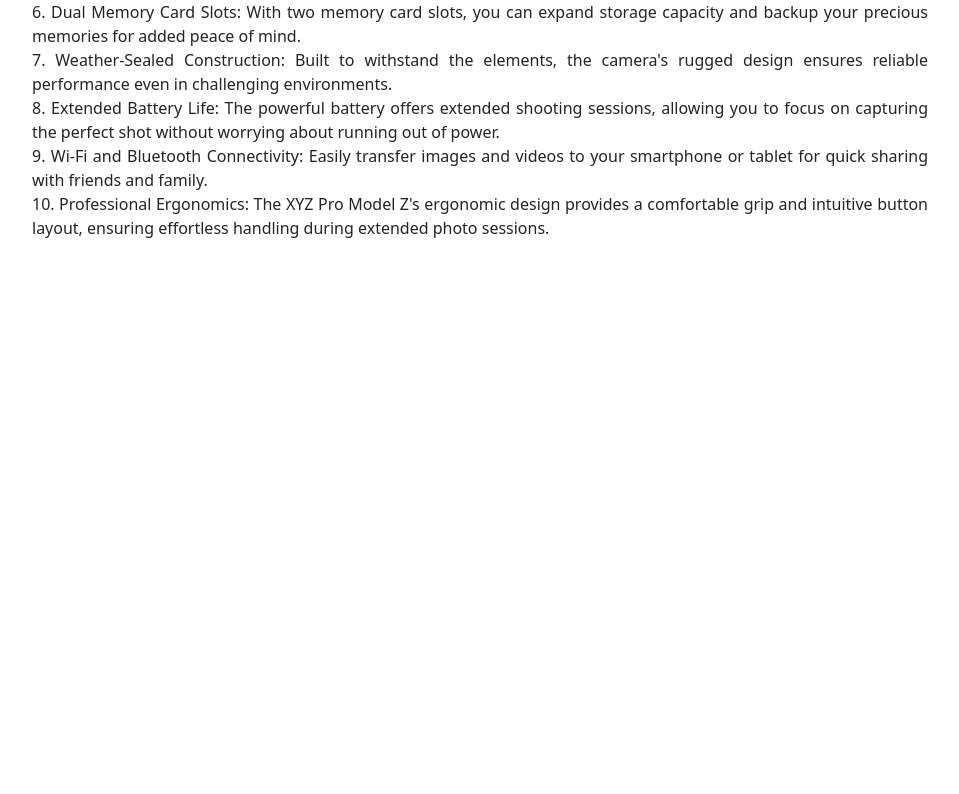
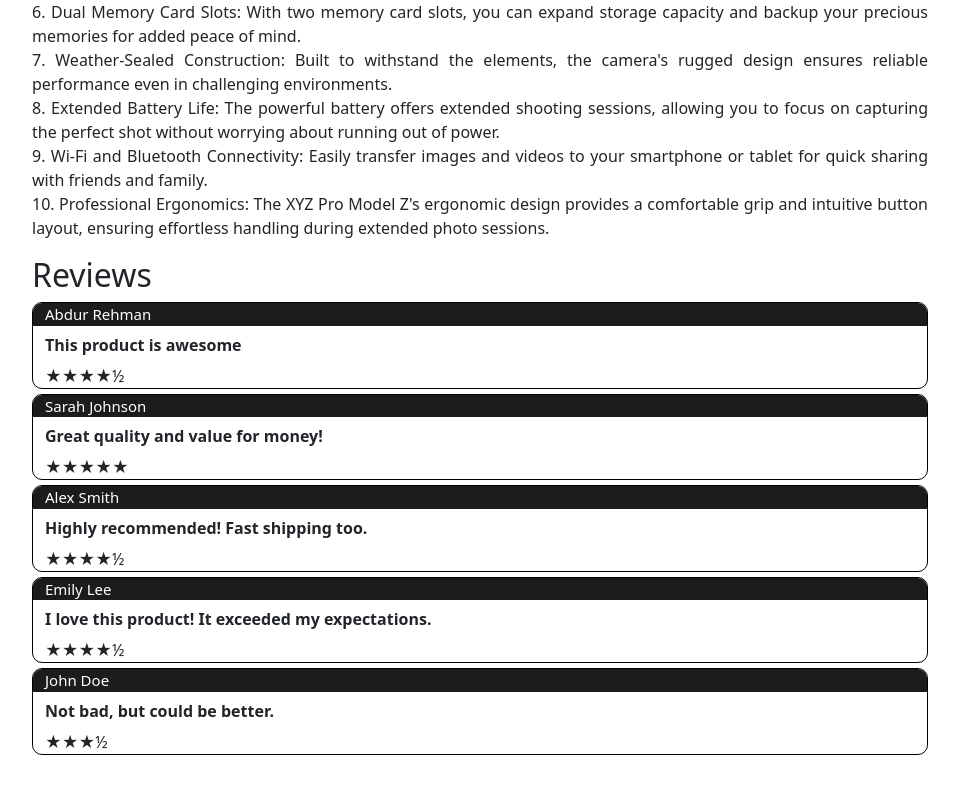
Before and after one commit to Abdurrehman2021-CS-44/e-commerce, a React (Create React App) app: page /details/0 in a window 1280 px wide. Shown: the part 830-1624 px from the top of the page, without its empty margins (160-1119 px from the left). Before the commit the page ends 1176 px from the top, so only its background shows below. Built offline with nearby package versions, Linux system fonts and the light colour scheme.

Commit message:
Add reviews section on product details component

```diff
--- a/src/App.css
+++ b/src/App.css
@@ -114,7 +114,6 @@
 }
 
 .btn-positioning a{
-    margin-left: 5px;
     margin-right: 5px;
     border-radius: 12px;
 }
@@ -166,5 +165,35 @@
 
 .product-details-btn {
     margin: 20px 0;
+}
 
+.reviews {
+    border: 1px solid black;
+    margin: 5px 0;
+    border-radius: 10px;
+    overflow: hidden;
+    transition: 0.3s;
 }
+
+.reviews:hover {
+    transform: scale(1.06);
+}
+
+.rating-section .name{
+    font-size: 15px;
+    margin: 0;
+    background-color: rgb(29, 28, 28);
+    color: white;
+    padding-left: 12px;
+}
+
+.rating-section .review{
+    margin: 0;
+    font-weight: bold;
+    padding-left: 12px;
+    margin: 7px 0;
+}
+
+.individual-stars {
+    padding-left: 12px;
+}
--- a/src/components/ProductDetails.js
+++ b/src/components/ProductDetails.js
@@ -33,7 +33,7 @@
     }
 
     if (hasHalfStar) {
-        stars.push(<span key={fullStars}>&#9733;&#189;</span>); // Half star (Unicode: ★½)
+        stars.push(<span key={fullStars}>&#189;</span>); // Half star (Unicode: ★½)
     }
 
     const styling ={
@@ -49,6 +49,25 @@
     const handleCart = () => {
         cart.addToCartWithValue(id, count)
     }
+
+    const getStars = (rating) => {
+        const fStars = Math.floor(rating);
+        const hStar = rating - fStars >= 0.5;
+
+        let s = []
+        for (let i = 0; i < fStars; i++){
+            s.push(<span key={i}>&#9733;</span>);
+        }
+
+        if(hStar){
+            s.push(<span key={fullStars}>&#189;</span>);
+        }
+
+        return s;
+    }
+
+    const individualRatings = productClicked[0].ratings;
+
 
     return (
         <>
@@ -83,6 +102,25 @@
                     <h2>Description</h2>
                     {productClicked[0].description}
                 </p>
+                <div className="rating-section">
+                    <h2>Reviews</h2>
+                    {
+                        productClicked[0].ratings.map((rat)=>{
+                            return (
+                                <>
+                                    <div className="reviews">
+                                        <p className="name">{rat.name}</p>
+                                        <p className="review">{rat.review}</p>
+                                        <div className="individual-stars">
+                                            {getStars(rat.rating)}
+                                        </div>
+                                    </div>
+                                </>
+                            )
+                        })
+                    }
+                </div>
+
             </div>
 
         </>
--- a/src/products.js
+++ b/src/products.js
@@ -19,13 +19,20 @@
         8. Extended Battery Life: The powerful battery offers extended shooting sessions, allowing you to focus on capturing the perfect shot without worrying about running out of power.
         9. Wi-Fi and Bluetooth Connectivity: Easily transfer images and videos to your smartphone or tablet for quick sharing with friends and family.
         10. Professional Ergonomics: The XYZ Pro Model Z's ergonomic design provides a comfortable grip and intuitive button layout, ensuring effortless handling during extended photo sessions.`,
-        ratings: [{name: "Abdur Rehman", review: "This product is awesome", rating: 4.5}]
+        ratings: [
+            { name: "Abdur Rehman", review: "This product is awesome", rating: 4.5 },
+            { name: "Sarah Johnson", review: "Great quality and value for money!", rating: 5 },
+            { name: "Alex Smith", review: "Highly recommended! Fast shipping too.", rating: 4.8 },
+            { name: "Emily Lee", review: "I love this product! It exceeded my expectations.", rating: 4.7 },
+            { name: "John Doe", review: "Not bad, but could be better.", rating: 3.5 }
+        ]
     },
     {
         id: 1,
         image: "https://i.pinimg.com/236x/6d/ee/67/6dee67772c774bdf4cc14889b231cb14.jpg",
         title: "Laptop",
         price: "600",
+        brand: "HP",
         description: `Introducing the XYZ Pro Model Z Camera, the ultimate tool for capturing life's most precious moments with unparalleled precision and clarity. Engineered with cutting-edge technology and professional-grade features, this camera is a game-changer for photographers and videographers alike.
 
         Key Features:
@@ -40,7 +47,13 @@
         8. Extended Battery Life: The powerful battery offers extended shooting sessions, allowing you to focus on capturing the perfect shot without worrying about running out of power.
         9. Wi-Fi and Bluetooth Connectivity: Easily transfer images and videos to your smartphone or tablet for quick sharing with friends and family.
         10. Professional Ergonomics: The XYZ Pro Model Z's ergonomic design provides a comfortable grip and intuitive button layout, ensuring effortless handling during extended photo sessions.`,
-        ratings: [{name: "Abdur Rehman", review: "This product is awesome", rating: 4.5}]
+        ratings: [
+            { name: "Abdur Rehman", review: "This product is awesome", rating: 4.5 },
+            { name: "Sarah Johnson", review: "Great quality and value for money!", rating: 5 },
+            { name: "Alex Smith", review: "Highly recommended! Fast shipping too.", rating: 4.8 },
+            { name: "Emily Lee", review: "I love this product! It exceeded my expectations.", rating: 4.7 },
+            { name: "John Doe", review: "Not bad, but could be better.", rating: 3.5 }
+        ]
     },
     {
         id: 2,
@@ -61,7 +74,13 @@
         8. Extended Battery Life: The powerful battery offers extended shooting sessions, allowing you to focus on capturing the perfect shot without worrying about running out of power.
         9. Wi-Fi and Bluetooth Connectivity: Easily transfer images and videos to your smartphone or tablet for quick sharing with friends and family.
         10. Professional Ergonomics: The XYZ Pro Model Z's ergonomic design provides a comfortable grip and intuitive button layout, ensuring effortless handling during extended photo sessions.`,
-        ratings: [{name: "Abdur Rehman", review: "This product is awesome", rating: 4.5},{name: "Abdur Rehman", review: "This product is awesome", rating: 3.5}, {name: "Abdur Rehman", review: "This product is awesome", rating: 2.5}]
+        ratings: [
+            { name: "Abdur Rehman", review: "This product is awesome", rating: 4.5 },
+            { name: "Sarah Johnson", review: "Great quality and value for money!", rating: 5 },
+            { name: "Alex Smith", review: "Highly recommended! Fast shipping too.", rating: 4.8 },
+            { name: "Emily Lee", review: "I love this product! It exceeded my expectations.", rating: 4.7 },
+            { name: "John Doe", review: "Not bad, but could be better.", rating: 3.5 }
+        ]
     },
     {
         id: 3,
@@ -82,7 +101,13 @@
         8. Extended Battery Life: The powerful battery offers extended shooting sessions, allowing you to focus on capturing the perfect shot without worrying about running out of power.
         9. Wi-Fi and Bluetooth Connectivity: Easily transfer images and videos to your smartphone or tablet for quick sharing with friends and family.
         10. Professional Ergonomics: The XYZ Pro Model Z's ergonomic design provides a comfortable grip and intuitive button layout, ensuring effortless handling during extended photo sessions.`,
-        ratings: [{name: "Abdur Rehman", review: "This product is awesome", rating: 4.5}]
+        ratings: [
+            { name: "Abdur Rehman", review: "This product is awesome", rating: 4.5 },
+            { name: "Sarah Johnson", review: "Great quality and value for money!", rating: 5 },
+            { name: "Alex Smith", review: "Highly recommended! Fast shipping too.", rating: 4.8 },
+            { name: "Emily Lee", review: "I love this product! It exceeded my expectations.", rating: 4.7 },
+            { name: "John Doe", review: "Not bad, but could be better.", rating: 3.5 }
+        ]
     },
     {
         id: 4,
@@ -103,7 +128,13 @@
         8. Extended Battery Life: The powerful battery offers extended shooting sessions, allowing you to focus on capturing the perfect shot without worrying about running out of power.
         9. Wi-Fi and Bluetooth Connectivity: Easily transfer images and videos to your smartphone or tablet for quick sharing with friends and family.
         10. Professional Ergonomics: The XYZ Pro Model Z's ergonomic design provides a comfortable grip and intuitive button layout, ensuring effortless handling during extended photo sessions.`,
-        ratings: [{name: "Abdur Rehman", review: "This product is awesome", rating: 4.5}]
+        ratings: [
+            { name: "Abdur Rehman", review: "This product is awesome", rating: 4.5 },
+            { name: "Sarah Johnson", review: "Great quality and value for money!", rating: 5 },
+            { name: "Alex Smith", review: "Highly recommended! Fast shipping too.", rating: 4.8 },
+            { name: "Emily Lee", review: "I love this product! It exceeded my expectations.", rating: 4.7 },
+            { name: "John Doe", review: "Not bad, but could be better.", rating: 3.5 }
+        ]
     },
     {
         id: 5,
@@ -124,7 +155,13 @@
         8. Extended Battery Life: The powerful battery offers extended shooting sessions, allowing you to focus on capturing the perfect shot without worrying about running out of power.
         9. Wi-Fi and Bluetooth Connectivity: Easily transfer images and videos to your smartphone or tablet for quick sharing with friends and family.
         10. Professional Ergonomics: The XYZ Pro Model Z's ergonomic design provides a comfortable grip and intuitive button layout, ensuring effortless handling during extended photo sessions.`,
-        ratings: [{name: "Abdur Rehman", review: "This product is awesome", rating: 4.5}]
+        ratings: [
+            { name: "Abdur Rehman", review: "This product is awesome", rating: 4.5 },
+            { name: "Sarah Johnson", review: "Great quality and value for money!", rating: 5 },
+            { name: "Alex Smith", review: "Highly recommended! Fast shipping too.", rating: 4.8 },
+            { name: "Emily Lee", review: "I love this product! It exceeded my expectations.", rating: 4.7 },
+            { name: "John Doe", review: "Not bad, but could be better.", rating: 3.5 }
+        ]
     }
 ]
 
```
